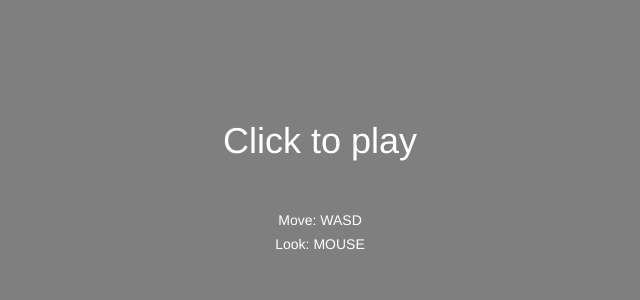
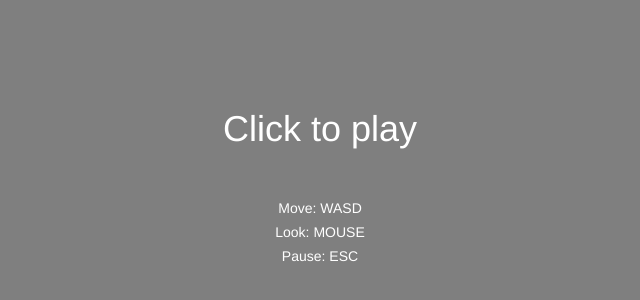
Before and after one commit to idrisbrewster/QuantumSummer, a website: page index.html in a window 1280 px wide. Shown: the part 208-508 px from the top of the page, without its empty margins (320-960 px from the left). Drawn offline with Linux system fonts and the light colour scheme.

Commit message:
add pause info

```diff
--- a/index.html
+++ b/index.html
@@ -16,7 +16,8 @@
 
 				Move: WASD<br/>
 				<!-- Jump: SPACE<br/> -->
-        Look: MOUSE
+        Look: MOUSE<br/>
+        Pause: ESC
 			</div>
 		</div>
     <div class="container"></div>
```
